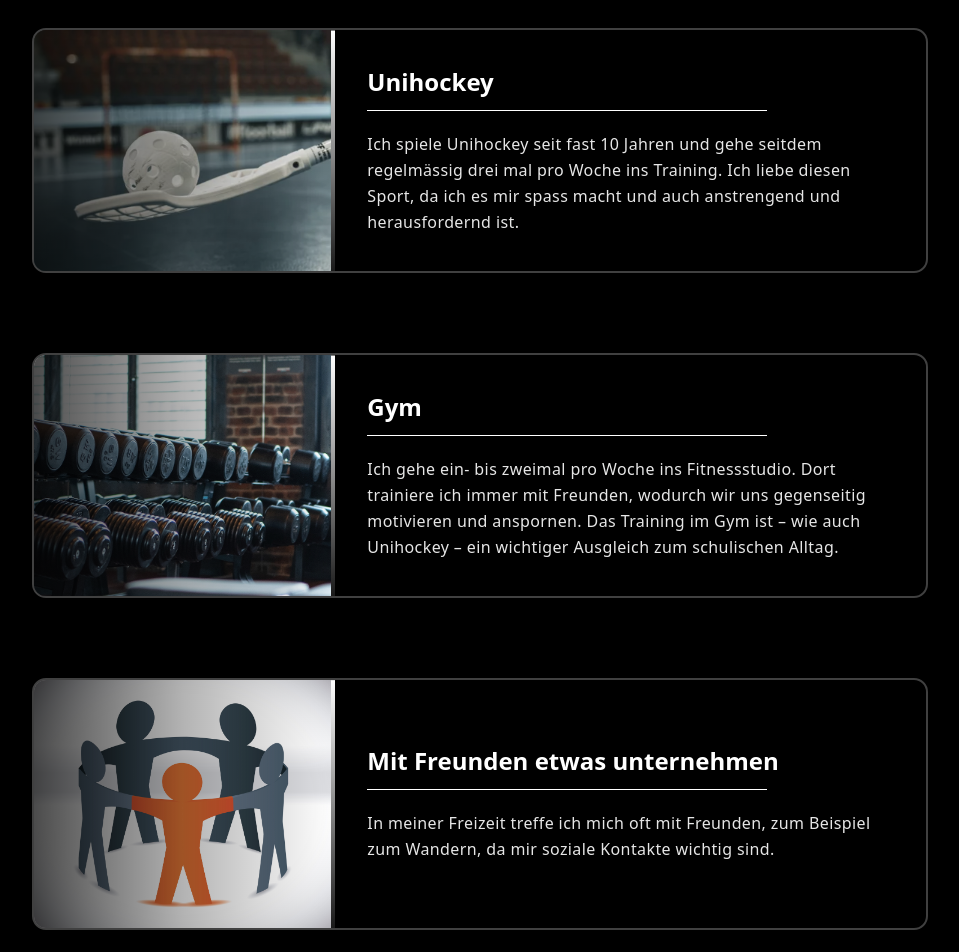
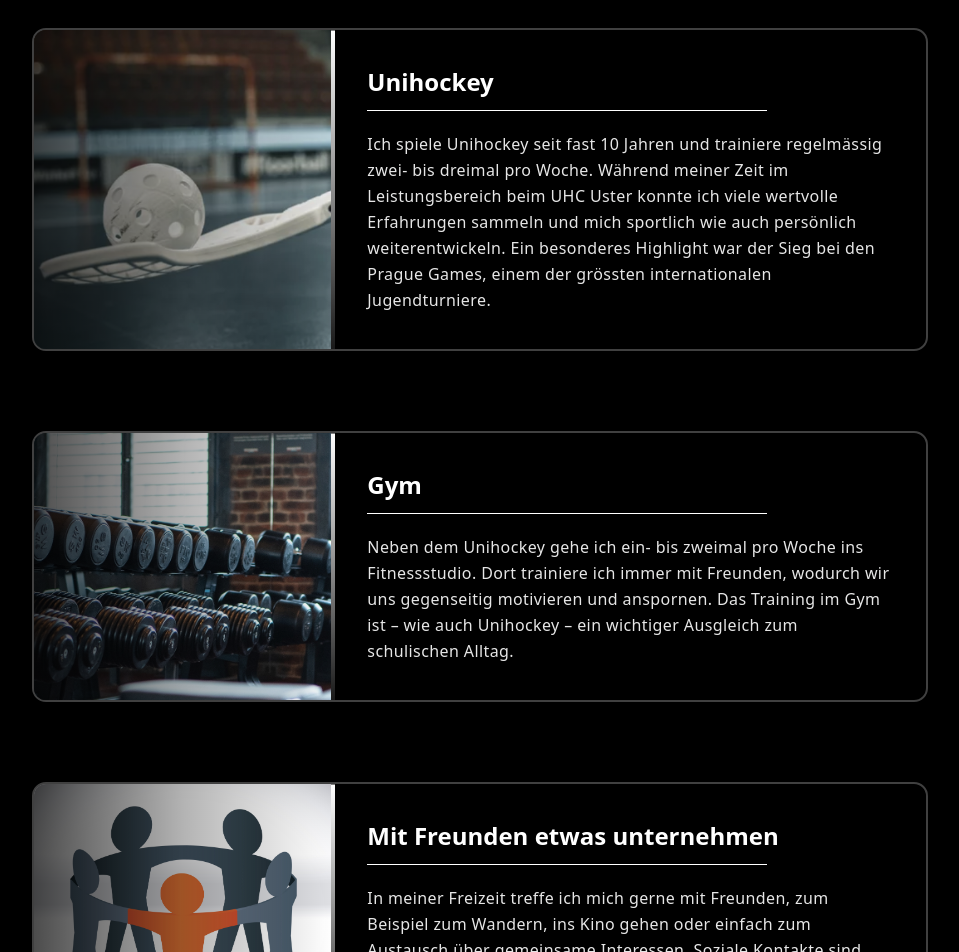
Before and after one commit to Hari-Gian/PortfolioWebseite, a Next.js app: page / in a window 1280 px wide. Shown: the part 980-1932 px from the top of the page, without its empty margins (160-1119 px from the left). Built offline with nearby package versions, Linux system fonts and the light colour scheme.

Commit message:
Text vollständig updated

```diff
--- a/WebseiteKomponenten/aboutme.tsx
+++ b/WebseiteKomponenten/aboutme.tsx
@@ -2,7 +2,7 @@
 import React, {useState} from 'react';
 import {motion} from 'framer-motion';
 import Image from 'next/image';
-import { FaPython, FaJs, FaHtml5, FaCss3Alt, FaJava, FaReact, FaDocker, FaAws, FaNode, FaFlask} from 'react-icons/fa';
+import {FaPython, FaJs, FaHtml5, FaCss3Alt, FaJava, FaReact, FaDocker, FaAws, FaNode, FaFlask} from 'react-icons/fa';
 import {SiNextdotjs, SiTailwindcss, SiMysql, SiMongodb, SiTypescript} from 'react-icons/si';
 import {IconType} from 'react-icons';
 
@@ -20,25 +20,29 @@ export default function AboutMe() {
     const aboutSections = [
         {
             title: "Unihockey",
-            text: "Ich spiele Unihockey seit fast 10 Jahren und gehe seitdem regelmässig drei mal pro Woche ins Training. " +
-                  "Ich liebe diesen Sport, da ich es mir spass macht und auch anstrengend  und herausfordernd ist. ",
+            text: "Ich spiele Unihockey seit fast 10 Jahren und trainiere regelmässig zwei- bis dreimal pro Woche. Während meiner Zeit im Leistungsbereich " +
+                "beim UHC Uster konnte ich viele wertvolle Erfahrungen sammeln und mich sportlich wie auch persönlich weiterentwickeln. Ein besonderes " +
+                "Highlight war der Sieg bei den Prague Games, einem der grössten internationalen Jugendturniere.",
             image: "/UnihockeyBild.png",
             imagePosition: "left"
         },
         {
             title: "Gym",
-            text: "Ich gehe ein- bis zweimal pro Woche ins Fitnessstudio. Dort trainiere ich immer mit Freunden, wodurch " +
-                  "wir uns gegenseitig motivieren und anspornen. Das Training im Gym ist – wie auch Unihockey – ein wichtiger Ausgleich zum schulischen Alltag.",
+            text: "Neben dem Unihockey gehe ich ein- bis zweimal pro Woche ins Fitnessstudio. Dort trainiere ich immer mit Freunden, wodurch " +
+                "wir uns gegenseitig motivieren und anspornen. Das Training im Gym ist – wie auch Unihockey – ein wichtiger Ausgleich zum " +
+                "schulischen Alltag.",
             image: "/GymBild.jpg",
             imagePosition: "left"
         },
         {
             title: "Mit Freunden etwas unternehmen",
-            text: "In meiner Freizeit treffe ich mich oft mit Freunden, zum Beispiel zum Wandern, da mir soziale Kontakte wichtig sind.",
+            text: "In meiner Freizeit treffe ich mich gerne mit Freunden, zum Beispiel zum Wandern, ins Kino gehen oder einfach " +
+                "zum Austausch über gemeinsame Interessen. Soziale Kontakte sind mir wichtig, da sie mir helfen, neue Perspektiven " +
+                "zu gewinnen und gemeinsam schöne Erlebnisse zu teilen.",
             image: "/SozialBild.jpg",
             imagePosition: "left"
         }
-    ];
+    ]
 
     const technologiesFilter = [
         {name: 'HTML5', icon: FaHtml5, category: "Frontend"},
@@ -101,13 +105,15 @@ export default function AboutMe() {
                                             className={`flex flex-col ${section.imagePosition === 'right' ? 'md:flex-row-reverse' : 'md:flex-row'}`}>
                                             <div className="w-full md:w-1/3 relative">
                                                 <div className="relative aspect-[4/3] md:aspect-auto md:h-full">
-                                                    <img src={section.image} alt={section.title} className="object-cover transition-all duration-700 w-full h-full"/>
+                                                    <img src={section.image} alt={section.title}
+                                                         className="object-cover transition-all duration-700 w-full h-full"/>
                                                     <div
                                                         className="absolute inset-0 bg-gradient-to-r from-black/70 via-black/30 to-transparent"></div>
                                                 </div>
                                             </div>
                                             <div className="w-full md:w-2/3 p-9 flex flex-col justify-center relative">
-                                                <div className="absolute top-1/2 -translate-y-1/2 left-0 w-1 h-full bg-gradient-to-b from-white to-white/10"></div>
+                                                <div
+                                                    className="absolute top-1/2 -translate-y-1/2 left-0 w-1 h-full bg-gradient-to-b from-white to-white/10"></div>
                                                 <div className="mb-5">
                                                     <h3 className="text-2xl font-bold text-white mb-3">
                                                         {section.title}
```
Also changed, not shown: public/Portfolio.png.
